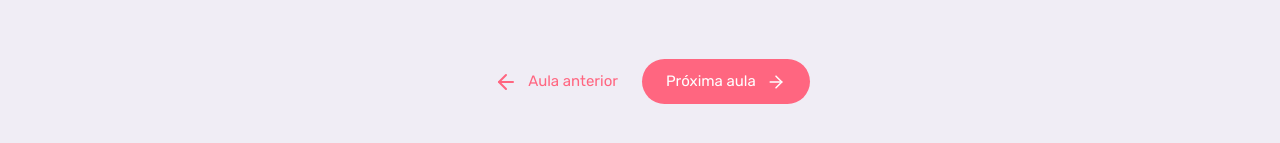
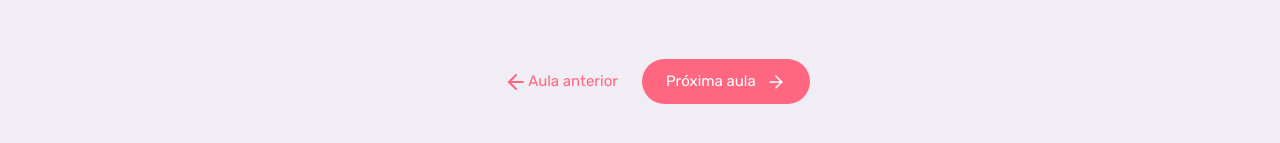
Before and after one commit to Taiaiaii/e-learning, a Next.js app: page /aulas/1 in a window 1280 px wide. Shown: the part 491-634 px from the top of the page. Built offline with nearby package versions, Linux system fonts and the light colour scheme.

Commit message:
fix: adjustments at button style

```diff
--- a/src/components/Button/styles.ts
+++ b/src/components/Button/styles.ts
@@ -13,6 +13,9 @@ export const StyledButton = styled('button', {
     display: 'flex',
     alignItems: 'center',
     justifyContent: 'center',
+    '& svg ': {
+        marginLeft: 10,
+    },
     variants: {
         variant: {
             filled: {
@@ -34,15 +37,9 @@ export const StyledButton = styled('button', {
         iconSide: {
             right: {
                 flexDirection: 'row-reverse',
-                '& svg ': {
-                    marginLeft: 10,
-                },
             },
             left: {
                 flexDirection: 'row',
-                '& svg ': {
-                    marginRight: 10,
-                },
             },
 
         }
```
